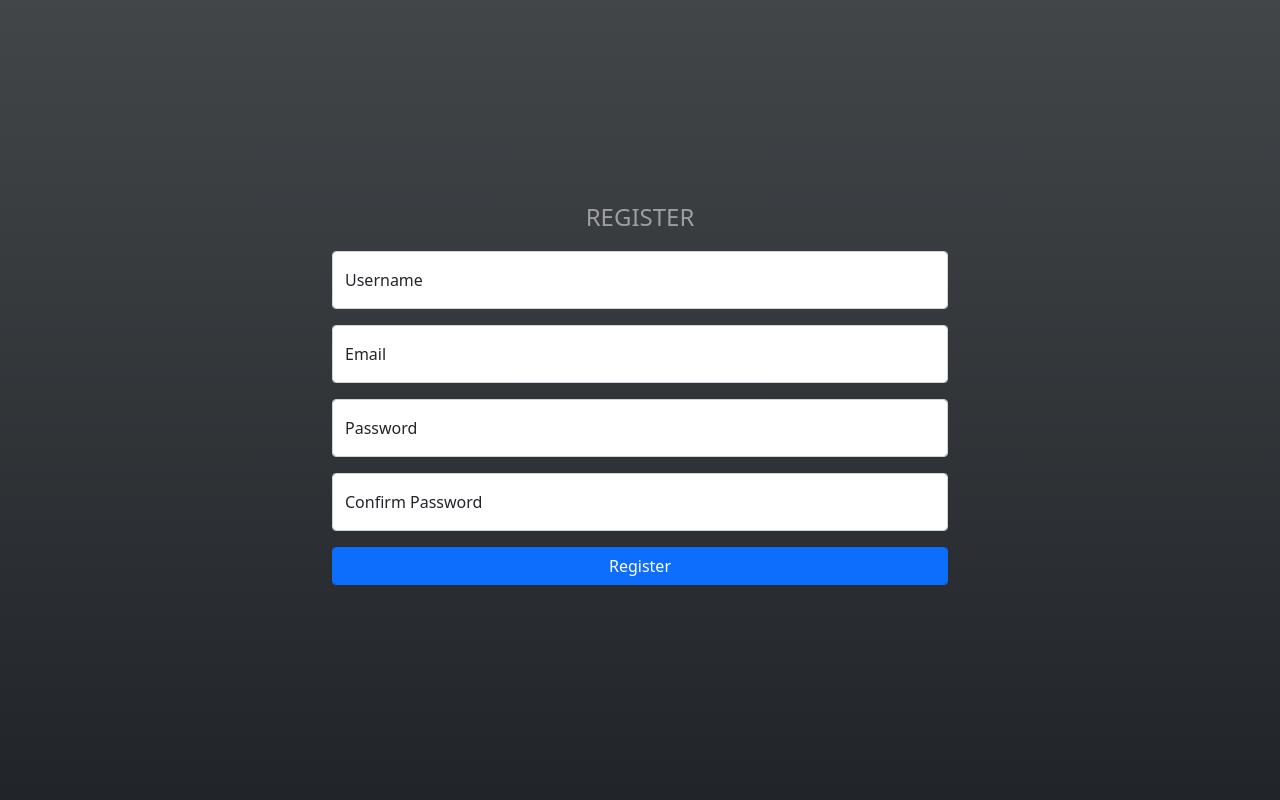
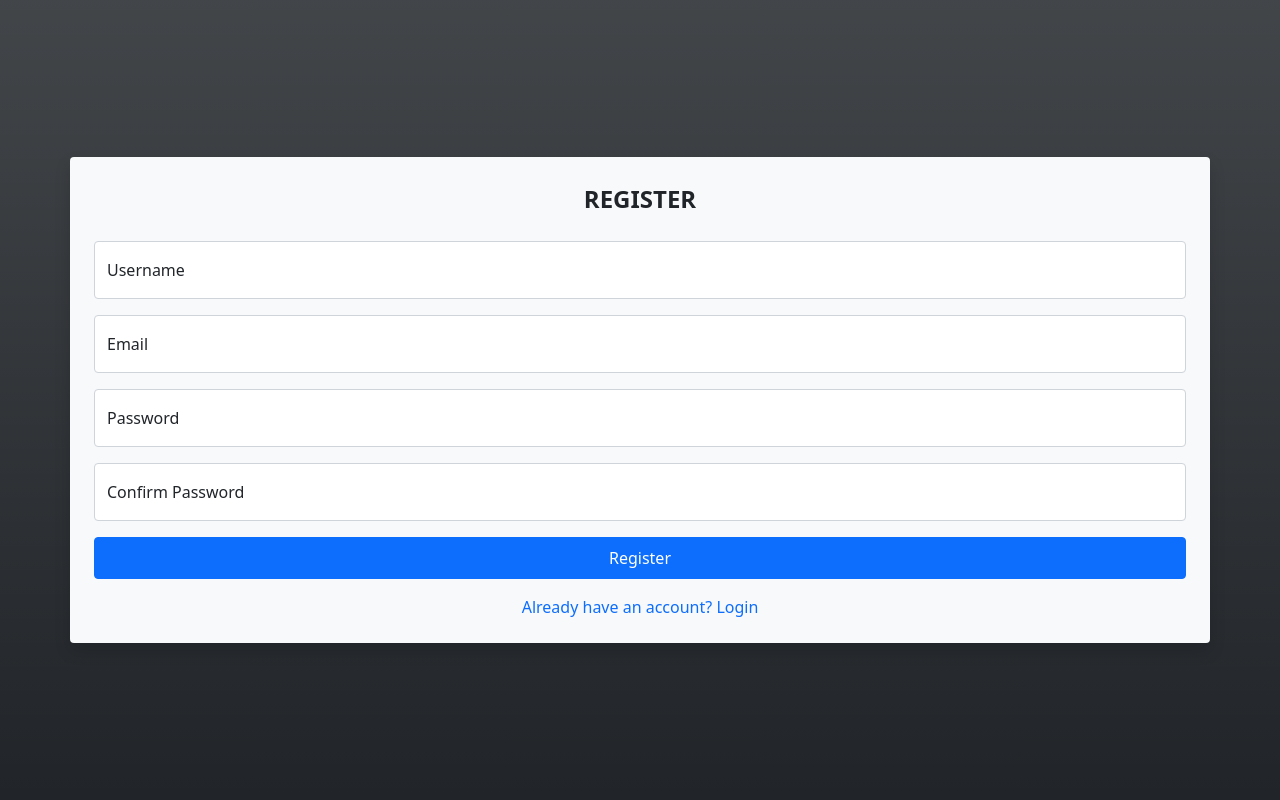
Before and after one commit to 42plat0/business-management-sys, a Flask app: page /auth/register in a window 1280 px wide. Run offline with Flask 3, Linux system fonts and the light colour scheme.

Commit message:
Update auth register style

```diff
--- a/managementsystem/blueprints/auth/templates/register.html
+++ b/managementsystem/blueprints/auth/templates/register.html
@@ -1,48 +1,67 @@
-{%extends "base.html"%}
+{% extends "base.html" %}
 
-{% block title %} Register {%endblock%}
+{% block title %} Register {% endblock %}
+
+{% block style %}
+<link rel="stylesheet" href="{{url_for('auth.static', filename='css/style.css')}}">
+{% endblock %}
 
 {% block content %}
-    <main class="d-flex align-items-center vw-100 vh-100 bg-dark bg-gradient">
-        <section class="container w-50 position-absolute top-50 start-50 translate-middle">
-            <form method="POST" action={{ url_for('auth.register') }}>
+    <main class="d-flex align-items-center justify-content-center vh-100 bg-dark bg-gradient">
+        <section class="container w-100 w-md-50 w-lg-25 p-4 bg-light rounded shadow">
+            <form method="POST" action="{{ url_for('auth.register') }}">
+                <fieldset>
+                    {{ form.hidden_tag() }}
 
-                <fieldset>
-                    {{ form. hidden_tag()}}
+                    <!-- Title -->
+                    <legend class="mb-4 text-center text-uppercase fw-bold text-dark">Register</legend>
 
-                    <legend class="mb-3 text-center text-uppercase text-white-50">Register</legend>
+                    <!-- Username Field -->
+                    <div class="mb-3 form-floating">
+                        {{ form.username(class="form-control", placeholder="Username") }}
+                        {{ form.username.label(class="form-label") }}
+                    </div>
 
-                    <section class="mb-3 form-floating">
-                        {{ form.username(class="form-control")}}
-                        {{ form.username.label()}}
-                    </section>
+                    <!-- Email Field -->
+                    <div class="mb-3 form-floating">
+                        {{ form.email(class="form-control", placeholder="Email") }}
+                        {{ form.email.label(class="form-label") }}
+                    </div>
 
-                    <section class="mb-3 form-floating">
-                        {{ form.email(class="form-control")}}
-                        {{ form.email.label(class="form-label")}}
-                    </section>
+                    <!-- Password Field -->
+                    <div class="mb-3 form-floating">
+                        {{ form.password(class="form-control", placeholder="Password") }}
+                        {{ form.password.label(class="form-label") }}
+                    </div>
 
-                    <section class="mb-3 form-floating">
-                        {{ form.password(class="form-control")}}
-                        {{ form.password.label(class="form-label")}}
-                    </section>
+                    <!-- Confirm Password Field -->
+                    <div class="mb-3 form-floating">
+                        {{ form.confirm_password(class="form-control", placeholder="Confirm Password") }}
+                        {{ form.confirm_password.label(class="form-label") }}
+                    </div>
 
-                    <section class="mb-3 form-floating">
-                        {{ form.confirm_password(class="form-control")}}
-                        {{ form.confirm_password.label(class="form-label")}}
-                    </section>
+                    <!-- Flash Messages -->
+                    {% with messages = get_flashed_messages() %}
+                        {% if messages %}
+                            <div class="mb-3">
+                                {% for message in messages %}
+                                    <div class="alert alert-danger">{{ message }}</div>
+                                {% endfor %}
+                            </div>
+                        {% endif %}
+                    {% endwith %}
 
-                    {% with messages = get_flashed_messages() %}
-                        {% for message in messages %}
-                            <div class="alert alert-danger">{{message}}</div>
-                        {%endfor%}
-                    {%endwith%}
+                    <!-- Submit Button -->
+                    <div class="mb-3">
+                        {{ form.submit(class="btn btn-primary w-100 py-2") }}
+                    </div>
 
-                    <section class="mb-3">
-                        {{ form.submit(class="btn btn-primary form-control")}}
-                    </section>
+                    <!-- Additional Links -->
+                    <div class="text-center">
+                        <a href="{{ url_for('auth.login') }}" class="text-decoration-none">Already have an account? Login</a>
+                    </div>
                 </fieldset>
             </form>
         </section>
     </main>
-{%endblock%}
+{% endblock %}
```
